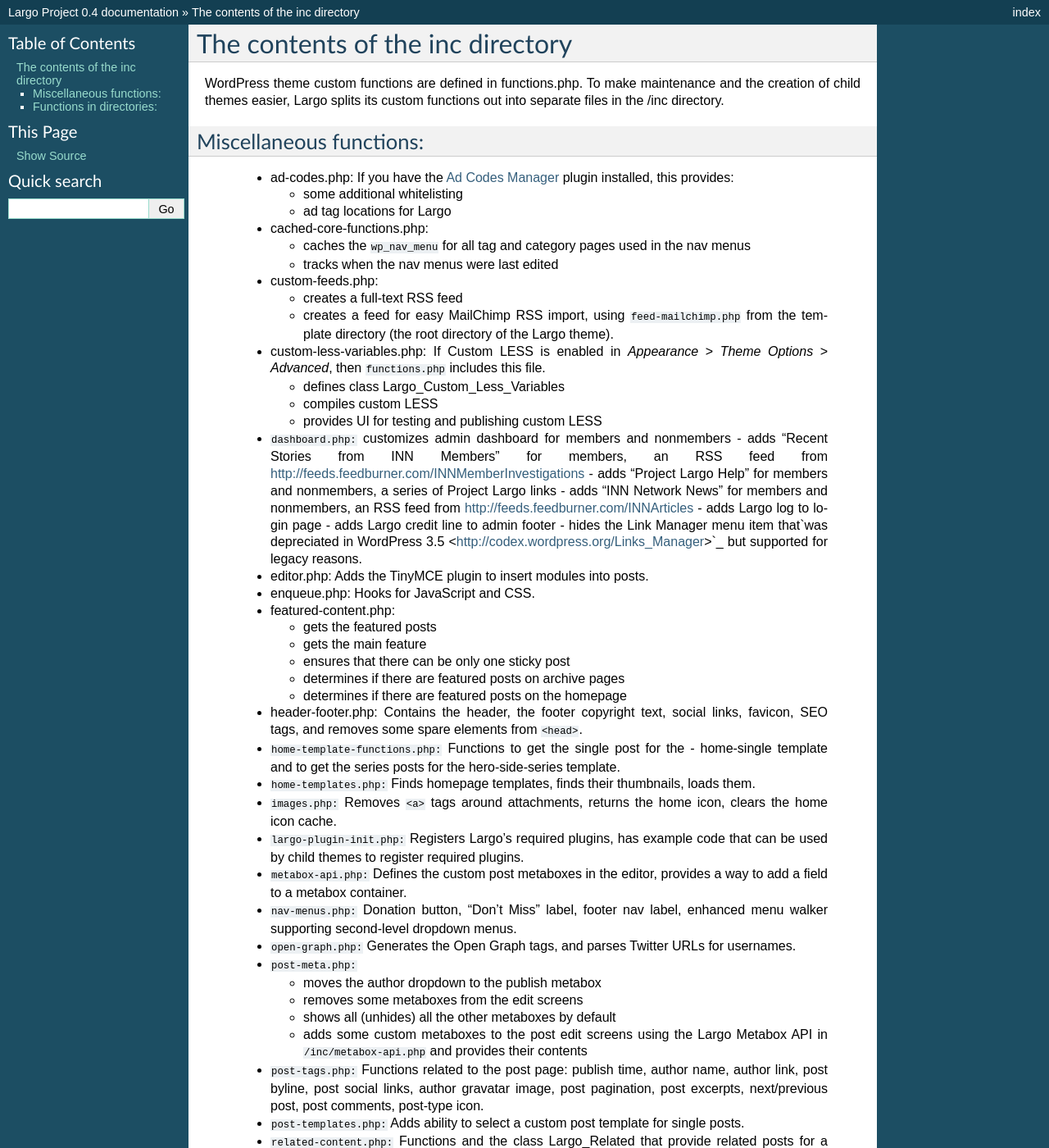
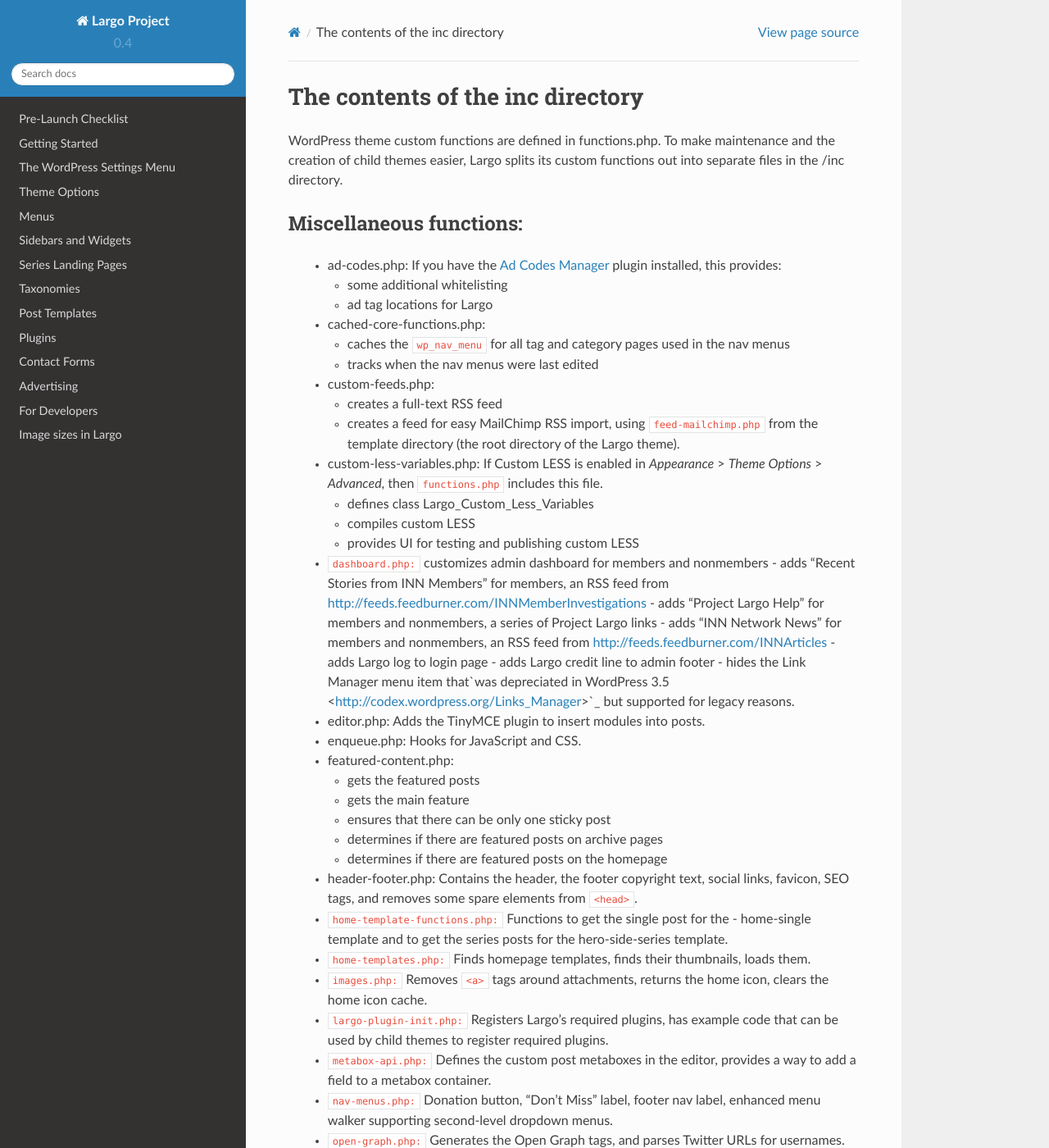
Before and after one commit to argoproject/Argo, a Sphinx documentation site: the page built from docs/developers/contentsincdir.rst, in a window 1280 px wide and 1400 px high. Shown: the whole window at 82% size. Built offline with Sphinx 7.4.7 and the Read the Docs theme 2.0.0, drawn with Linux system fonts in a browser that asks for light colours; some of the changed text lies outside the part shown.

Commit message:
Fix for #325
Use the fun readthedocs sphinx theme locally.

```diff
--- a/docs/conf.py
+++ b/docs/conf.py
@@ -99,6 +99,23 @@
 # The theme to use for HTML and HTML Help pages.  See the documentation for
 # a list of builtin themes.
 html_theme = 'default'
+
+
+# -- START Change the local theme
+# @see http://docs.readthedocs.org/en/latest/theme.html
+
+# on_rtd is whether we are on readthedocs.org
+import os
+on_rtd = os.environ.get('READTHEDOCS', None) == 'True'
+
+if not on_rtd:  # only import and set the theme if we're building docs locally
+    import sphinx_rtd_theme
+    html_theme = 'sphinx_rtd_theme'
+    html_theme_path = [sphinx_rtd_theme.get_html_theme_path()]
+
+# -- END Change the local theme.
+
+# otherwise, readthedocs.org uses their theme by default, so no need to specify it
 
 # Theme options are theme-specific and customize the look and feel of a theme
 # further.  For a list of options available for each theme, see the
```
Also changed, not shown: docs/requirements.txt (+9 -0 lines).
